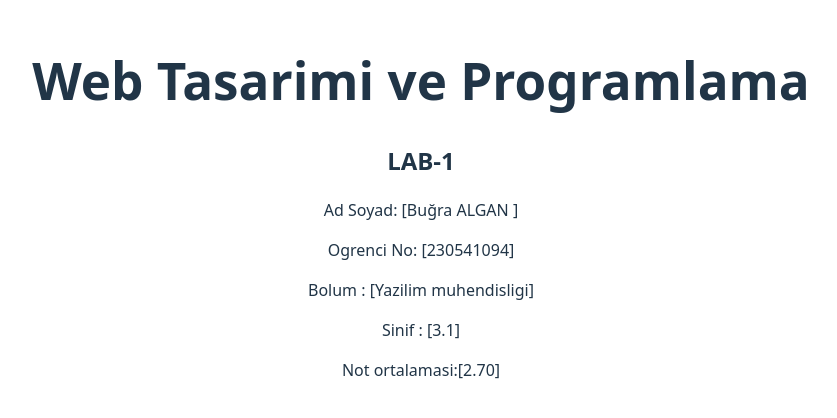
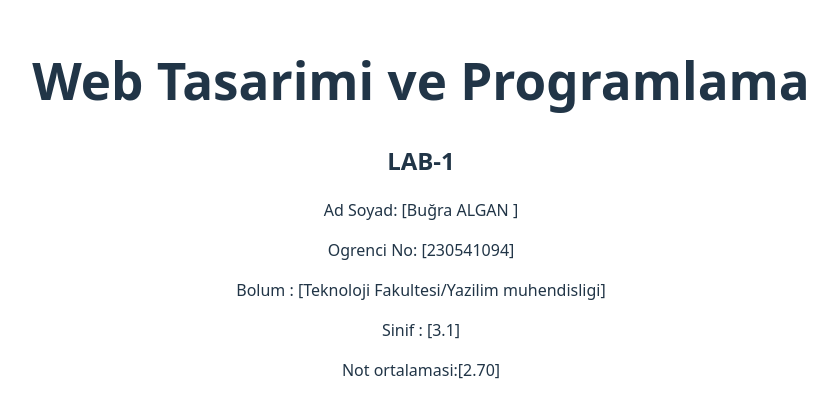
Before and after one commit to Bugraalgan/labuygulamalari, a React (Vite) app: page / in a window 1280 px wide. Shown: the part 192-610 px from the top of the page, without its empty margins (219-1056 px from the left). Built offline with nearby package versions, Linux system fonts and the light colour scheme.

Commit message:
style: update page styling and layout

```diff
--- a/src/App.tsx
+++ b/src/App.tsx
@@ -11,7 +11,7 @@ return (
 <h2>LAB-1</h2>
 <p>Ad Soyad: [Buğra ALGAN ]</p>
 <p>Ogrenci No: [230541094]</p>
-<p>Bolum : [Yazilim muhendisligi]</p>
+<p>Bolum : [Teknoloji Fakultesi/Yazilim muhendisligi]</p>
 <p>Sinif : [3.1]</p>
 <p>Not ortalamasi:[2.70]</p>
 </div>
```
